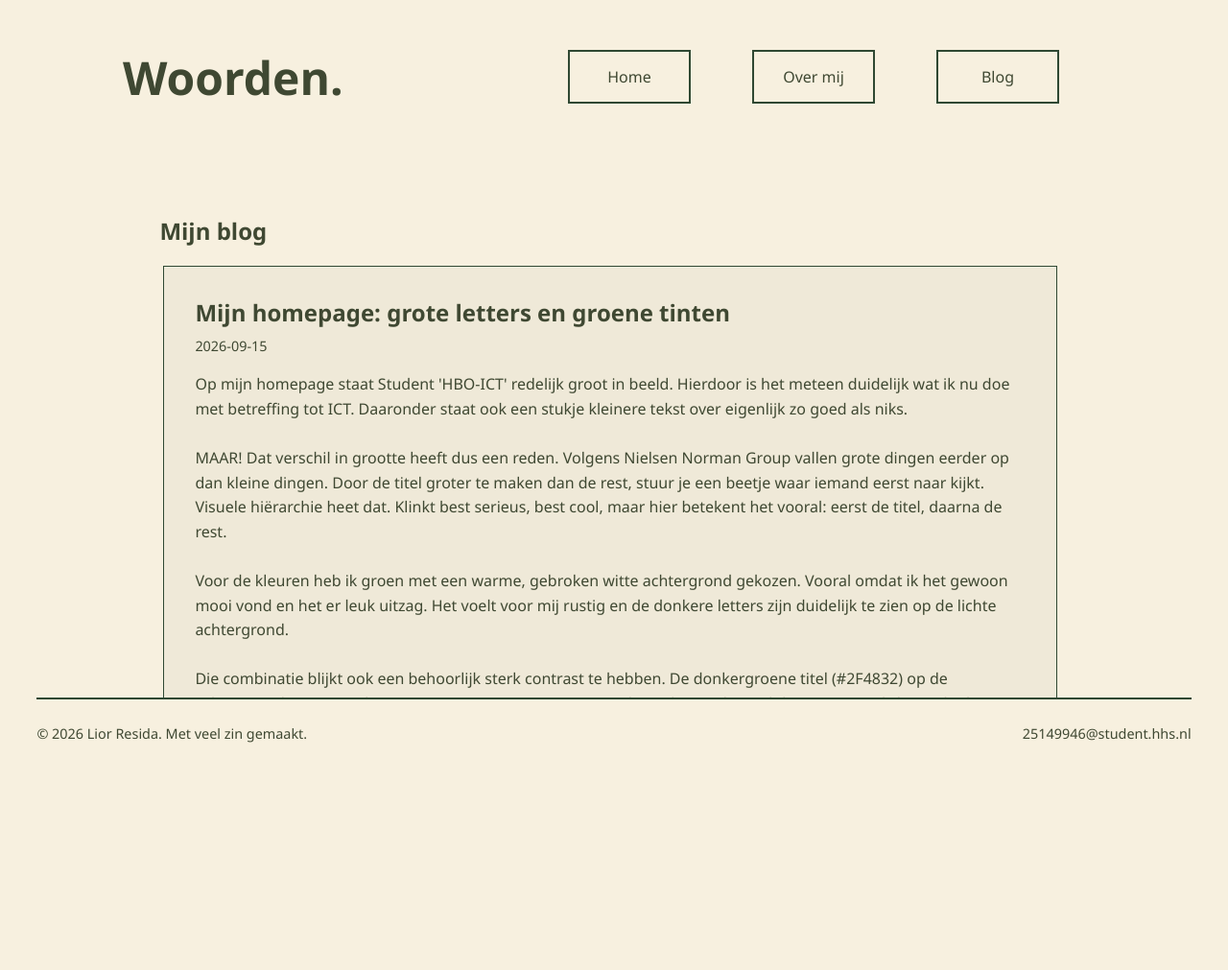
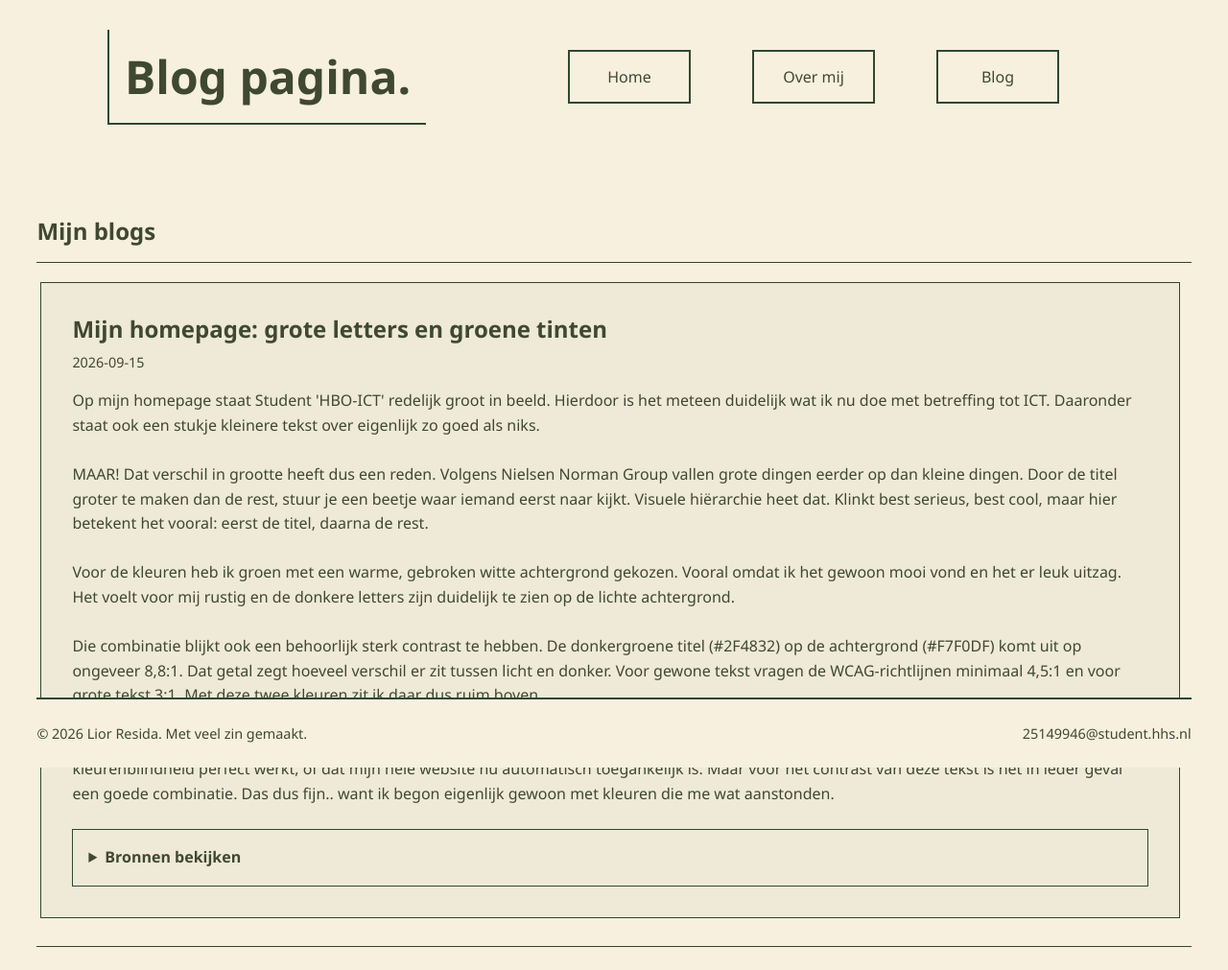
Before and after one commit to Iglorr/OP_1_PORTFOLIO-SITE, a plain HTML site: page blog.html in a window 1280 px wide. Shown: the whole page at 96% size. Drawn offline with Linux system fonts and the light colour scheme.

Commit message:
Blog page af...

```diff
--- a/assets/Blogs.json
+++ b/assets/Blogs.json
@@ -30,8 +30,8 @@
         ]
     },
     {
-        "title": "Voorbeeld: wat ik heb geleerd",
+        "title": "Voorbeeld: jaaaa..... een blogbericht",
         "date": "2026-09-13",
-        "text": "Gebruik dit bericht bijvoorbeeld voor een terugblik op je week. Wat ging goed? Wat was lastig? En wat wil je de volgende keer anders doen?"
+        "text": "Ik ga echt mooi geen template maken man, vergeet de bronnen niet."
     }
 ]
--- a/blog.html
+++ b/blog.html
@@ -12,7 +12,7 @@
 <body>
 
     <header>
-        <p class="site-name">Woorden.</p>
+        <p class="site-name">Blog pagina.</p>
 
         <nav>
             <ul>
@@ -25,12 +25,11 @@
 
     <main class="blog-page">
         <section aria-labelledby="blog-title">
-            <h1 id="blog-title">Mijn blog</h1>
-            <p id="blog-status" role="status">Berichten laden…</p>
+            <h1 id="blog-title">Mijn blogs</h1>
+            <p id="blog-status" role="status">Blogogogogog laden…</p>
             <div class="blog-scroll" role="region" aria-labelledby="blog-title" tabindex="0">
                 <ul class="blog-list" id="blog-list"></ul>
             </div>
-            <noscript>Schakel JavaScript in om de blogberichten te lezen.</noscript>
         </section>
     </main>
 
--- a/blog.js
+++ b/blog.js
@@ -21,6 +21,27 @@ fetch("assets/Blogs.json")
             article.appendChild(title);
             article.appendChild(date);
             article.appendChild(text);
+
+            if (blog.sources && blog.sources.length > 0) {
+                const details = document.createElement("details");
+                const summary = document.createElement("summary");
+                details.className = "blog-sources";
+                summary.textContent = "Bronnen bekijken";
+                details.appendChild(summary);
+
+                blog.sources.forEach(source => {
+                    const paragraph = document.createElement("p");
+                    const link = document.createElement("a");
+                    link.textContent = source.title;
+                    link.href = source.url;
+                    link.className = "blog-source";
+                    paragraph.appendChild(link);
+                    details.appendChild(paragraph);
+                });
+
+                article.appendChild(details);
+            }
+
             item.appendChild(article);
             blogList.appendChild(item);
         });
--- a/style.css
+++ b/style.css
@@ -67,6 +67,8 @@ header {
     margin-block: 1em;
     font-size: 3rem;
     font-weight: 700;
+    border-bottom: 2px solid #2F4832;
+    border-left: 2px solid #2F4832;
 }
 
 .intro {
@@ -146,7 +148,7 @@ footer p {
 }
 
 .blog-page {
-    max-width: 64rem;
+    max-width: 100rem;
     margin-inline: auto;
 }
 
@@ -162,12 +164,22 @@ footer p {
     margin: 0;
 }
 
+.blog-page h1 {
+    padding-bottom: 1rem;
+    border-bottom: 1px solid #2F4832;
+}
+
+.blog-page section {
+    padding-bottom: 1.5rem;
+    border-bottom: 1px solid #2F4832;
+}
+
 #blog-status {
     padding: 0;
 }
 
 .blog-scroll {
-    max-height: 32rem;
+    max-height: 42rem;
     overflow-y: auto;
     padding: 0.25rem 0.75rem 0.25rem 0.25rem;
     scrollbar-color: #657A5D #f7f0df;
```
